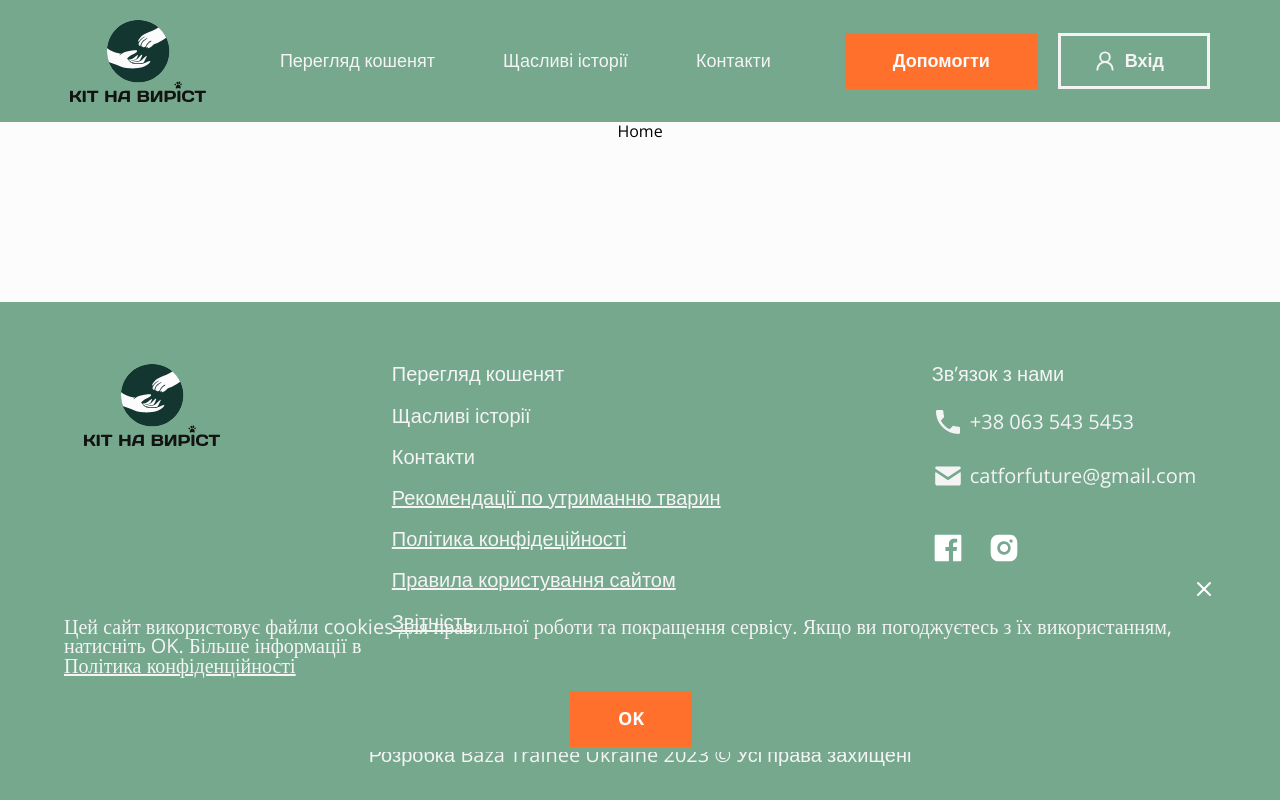
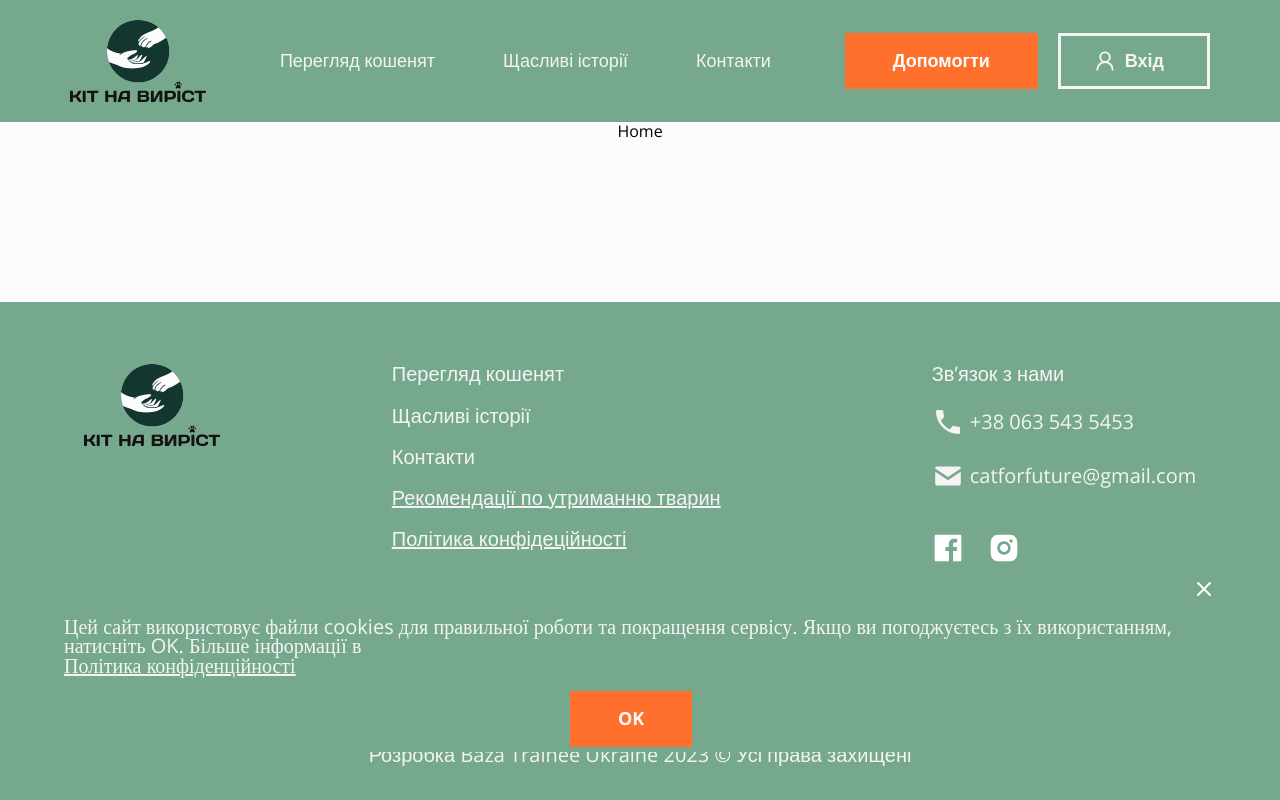
Before and after one commit to baza-trainee/cat_for_future, a React (Vite) app: page / in a window 1280 px wide. Built offline with nearby package versions, Linux system fonts and the light colour scheme.

Commit message:
fix: delete unnecessary imports from contacts

```diff
--- a/src/components/Contacts/Contacts.tsx
+++ b/src/components/Contacts/Contacts.tsx
@@ -1,8 +1,6 @@
 import React from 'react';
 import phoneIcon from 'src/assets/icons/phone-icon.svg';
 import emailIcon from 'src/assets/icons/email-icon.svg';
-import instaIcon from 'src/assets/icons/instagram-icon.svg';
-import facebookIcon from 'src/assets/icons/facebook-icon.svg';
 import { Link } from 'react-router-dom';
 
 import s from 'src/components/Contacts/Contacts.module.scss';
--- a/src/components/CookieConsentBanner/CookieConsentBanner.module.scss
+++ b/src/components/CookieConsentBanner/CookieConsentBanner.module.scss
@@ -20,6 +20,7 @@
 	font-weight: 400;
 	line-height: 1.2rem;
 	margin: auto;
+	z-index: 1;
 
 	@include tablet {
 		height: 15rem;
```
